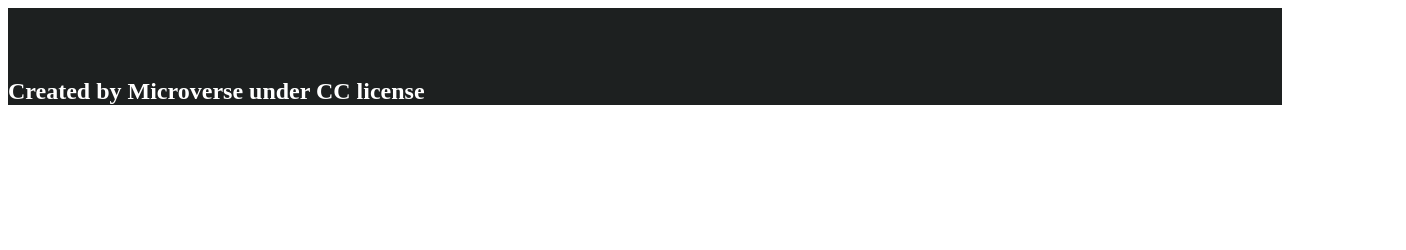
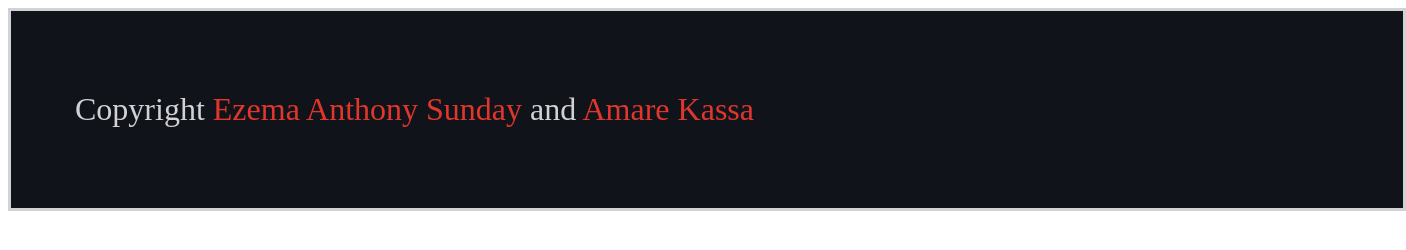
Before and after one commit to amare1990/JavaScript-Capstone-Project, a website: page src/index.html in a window 1280 px wide. Shown: the whole page, 1406 px wide, since content can reach past the window. Drawn offline with Linux system fonts and the light colour scheme.

Commit message:
Add-footer group task

```diff
--- a/src/index.html
+++ b/src/index.html
@@ -13,10 +13,12 @@
   </head>
   <body>
   <div class="wrapper"></div>
-  <footer>
-     <h2 class="copyright">Created by Microverse under CC license</h2>
+  <footer class="footer" id="contact">
+    <p class="footer-p m-0">
+      Copyright
+      <a href="https://github.com/sonyco-4u">Ezema Anthony Sunday</a> and
+      <a href="https://github.com/amare1990">Amare Kassa</a>
+    </p>
   </footer>
-  </div>
-  </div>
   </body>
 </html>
--- a/src/styles.css
+++ b/src/styles.css
@@ -8,3 +8,22 @@ footer {
 .copyright {
   color: #fff;
 }
+.footer {
+  width: 100%;
+  padding: 1.5em 2em;
+  font-size: 2em;
+  background-color: #10141a;
+  color: #d2d1d3;
+  border: 3px solid;
+}
+
+.footer a {
+  color: #e1362c;
+  text-decoration: none;
+}
+
+.footer a:hover {
+  color: green;
+  transition: all 0.3s ease-in;
+  transform: scale(1.1);
+}
```
